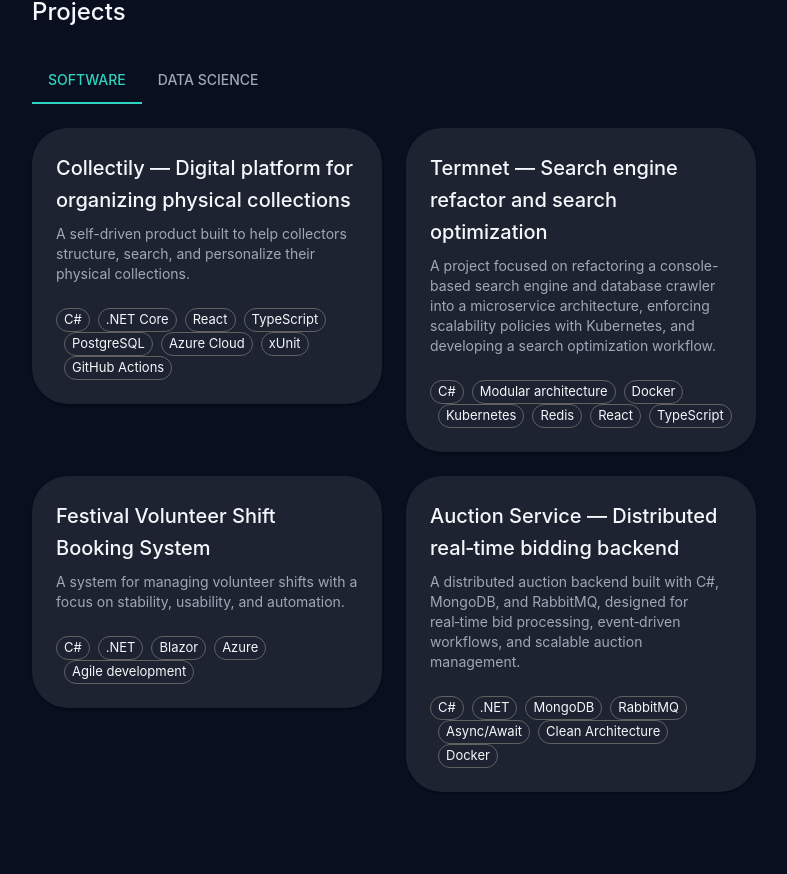
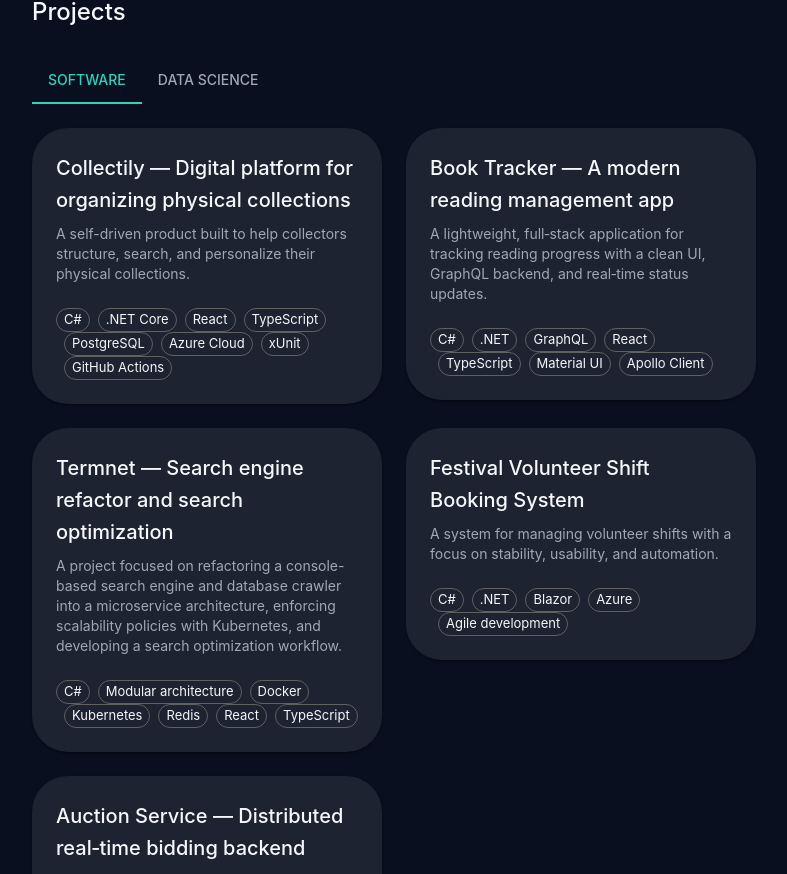
Before and after one commit to NicoSRB/Software-Engineer-Portfolio, a React (Vite) app: page / in a window 1280 px wide. Shown: the part 1014-1888 px from the top of the page, without its empty margins (174-961 px from the left). Built offline with nearby package versions, Linux system fonts and the light colour scheme.

Commit message:
Added booktracker  project.

```diff
--- a/src/components/NavBar.tsx
+++ b/src/components/NavBar.tsx
@@ -5,7 +5,7 @@
     <AppBar position="sticky" color="transparent" elevation={0}>
       <Toolbar sx={{ justifyContent: "space-between", py: 2 }}>
         <Typography variant="h6" sx={{ fontWeight: 600 }}>
-          NicoSRB |
+          NicoSRB @ github |
         </Typography>
 
         <Stack direction="row" spacing={3}>
--- a/src/components/data/softwareProjects.ts
+++ b/src/components/data/softwareProjects.ts
@@ -51,6 +51,45 @@
     github: "https://github.com/NicoSRB/Collectily",
     demo: "https://nice-sea-08a19bc10.7.azurestaticapps.net/",
   },
+
+  {
+    id: "BookTracker",
+    title: "Book Tracker — A modern reading management app",
+    tagline:
+      "A lightweight, full‑stack application for tracking reading progress with a clean UI, GraphQL backend, and real‑time status updates.",
+    tech: [
+      "C#",
+      ".NET",
+      "GraphQL",
+      "React",
+      "TypeScript",
+      "Material UI",
+      "Apollo Client",
+    ],
+    problem:
+      "Readers often lack a simple, intuitive way to track what they want to read, what they’re currently reading, and what they’ve finished. Existing tools are cluttered, slow, or overly complex for everyday use.",
+    myRole:
+      "I designed and built the entire system: backend GraphQL API, frontend UI with Material UI, state management with Apollo Client, and a clean developer‑friendly architecture.",
+    technicalHighlights: [
+      "C#/.NET GraphQL API with strongly typed schema and mutation support",
+      "In‑memory data store with clean domain boundaries and extensible service layer",
+      "React + TypeScript frontend using Material UI with a custom dark theme",
+      "Apollo Client integration with mutations, refetching, and network‑only queries",
+      "Reusable UI components including dynamic status dropdowns and creation forms",
+      "Environment‑based configuration for API endpoints",
+    ],
+    engineeringChallenges: [
+      "Ensured consistent ID generation and state synchronization across backend mutations",
+      "Resolved TypeScript/MUI inference issues to maintain clean component typing",
+      "Implemented a responsive layout with flexible card‑based UI elements",
+      "Designed a smooth UX for updating book status directly from the list view",
+    ],
+    results:
+      "Delivered a polished, responsive reading tracker with instant updates, clean UI, and a scalable backend foundation ready for persistence, authentication, and future features.",
+    github: "https://github.com/NicoSRB/BookTracker",
+    demo: "https://your-demo-url-here",
+  },
+
   {
     id: "Termnet",
     title: "Termnet — Search engine refactor and search optimization",
```
